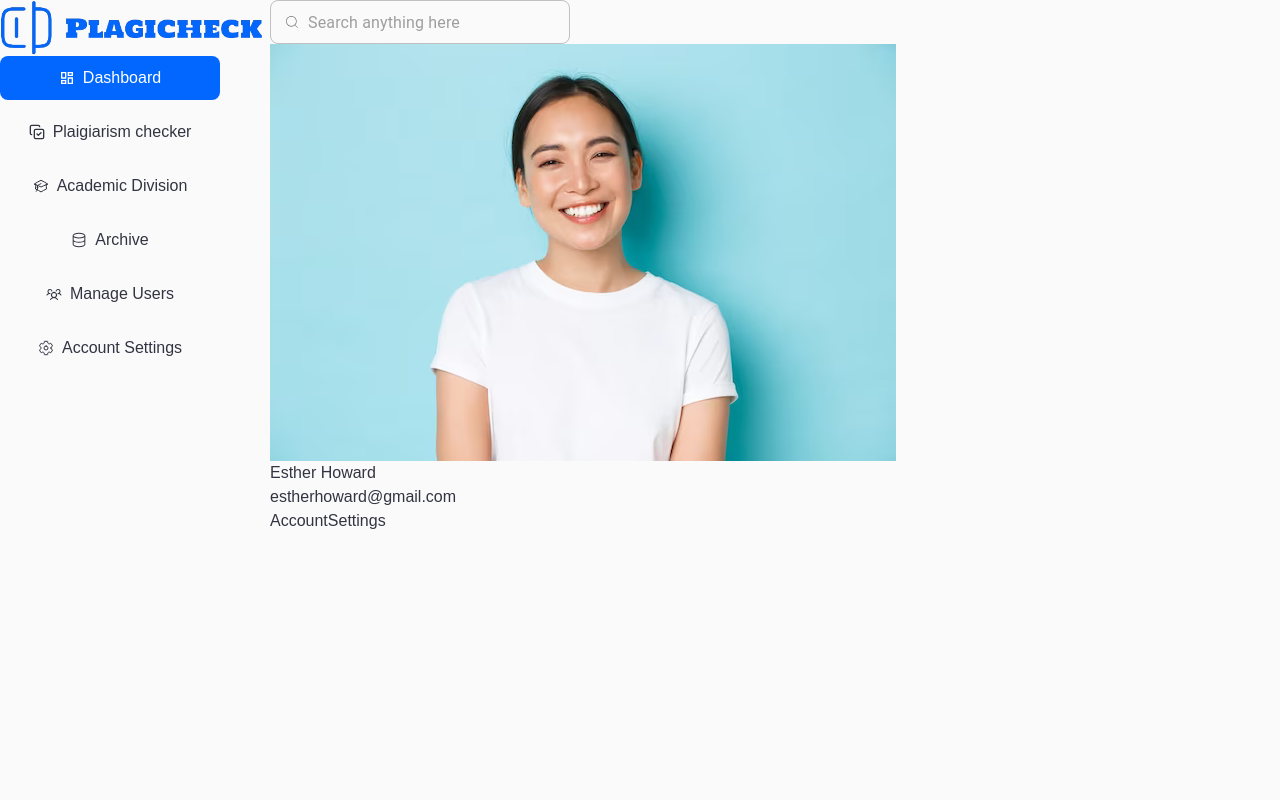
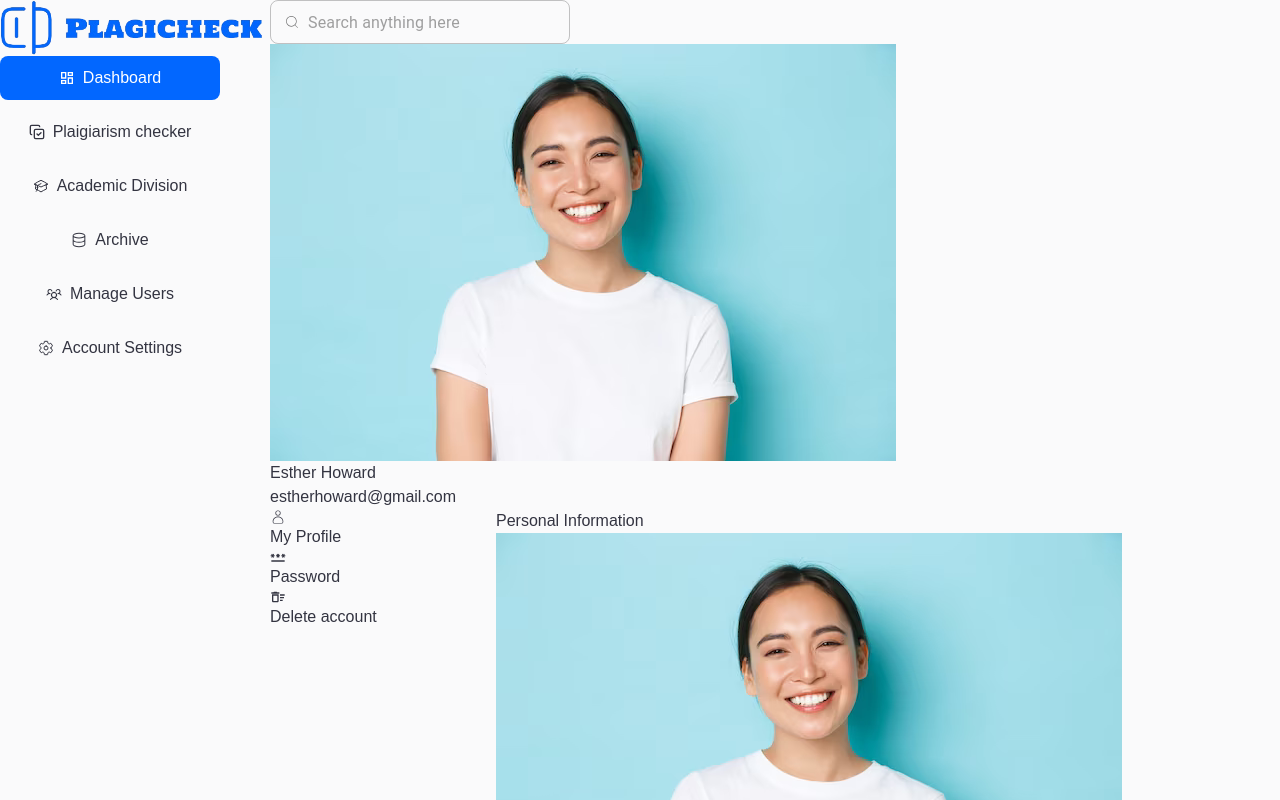
Before and after one commit to amt-theophilus-mercifield/plagiTest, a React (Vite) app in the folder plagicheck/: page /dashboard/account-settings in a window 1280 px wide. Built offline with nearby package versions, Linux system fonts and the light colour scheme.

Commit message:
feat: Accounts Settings page

```diff
--- a/plagicheck/src/components/dashboard/AccountSettings.tsx
+++ b/plagicheck/src/components/dashboard/AccountSettings.tsx
@@ -1,9 +1,114 @@
-import React from 'react'
+import React from "react";
+import styled from "styled-components";
+import { CiUser } from "react-icons/ci";
+import { MdPassword } from "react-icons/md";
+import { MdOutlineDeleteSweep } from "react-icons/md";
+import profile from "./../../assets/profile.png";
+import { Button } from "../commons/Button";
+import { SecondaryButton } from "../commons/Button";
+
+const accountMenuItems = [
+  {
+    label: "My Profile",
+    icon: <CiUser />,
+    key: "my-profile",
+  },
+  {
+    label: "Password",
+    icon: <MdPassword />,
+    key: "password",
+  },
+  {
+    label: "Delete account",
+    icon: <MdOutlineDeleteSweep />,
+    key: "delete-account",
+  },
+];
+
+const personalInformation = [
+  {
+    label: "First Name",
+    placeholder: "Enter your first name here",
+    key: "first-name",
+  },
+  {
+    label: "Last Name",
+    placeholder: "Enter your last name here",
+    key: "last-name",
+  },
+  {
+    label: "Email Address",
+    placeholder: "Eg. estherhoward@gmail.com",
+    key: "email",
+  },
+  {
+    label: "Phone",
+    placeholder: "(603) 555-0123",
+    key: "telephone",
+  },
+];
 
 const AccountSettings = () => {
   return (
-    <div>AccountSettings</div>
-  )
-}
+    <Container>
+      <div className="settings-menu">
+        <div className="menu flex flex-col gap-6">
+          {accountMenuItems.map((accountMenuItems, index) => (
+            <React.Fragment key={index}>
+              <div className="flex items-center gap-2 ">
+                {accountMenuItems.icon}
+                {accountMenuItems.label}
+              </div>
+            </React.Fragment>
+          ))}
+        </div>
+      </div>
+      <div className="settings-wrapper border-l pt-[41px] pl-[50px]">
+        <div className="grid gap-[41px] ">
+          <div className="flex flex-col gap-[36px]">
+            <h2 className="text-[19.2px] text-[#1A1A2A] ">
+              Personal Information
+            </h2>
+            <div className="flex items-center gap-[24px] ">
+              <img
+                src={profile}
+                alt=""
+                className="rounded-full w-[114px] h-[114px] object-cover"
+              />
+              <div className="gap-[8px]">
+                <p className="text-[19.2px] text-[#1A1A2A] ">Esther Howard</p>
+                <p className="text-[16px]">Staff ID: 1245</p>
+              </div>
+            </div>
+          </div>
+          <div className="">
+            {personalInformation.map((personalInformation) => (
+              <div className="flex flex-col ">
+                <label htmlFor="name">{personalInformation.label}</label>
+                <input
+                  style={{ height: "44px" }}
+                  placeholder={personalInformation.placeholder}
+                  className="text-[16px] px-4 py-[10px] border-2 rounded-lg focus:outline-[#4D4DFF]"
+                />
+              </div>
+            ))}
+          </div>
+        </div>
+        <div className="flex gap-8 py-8">
+          <SecondaryButton className="w-[169px]">Cancel</SecondaryButton>
+          <Button className="w-[169px]">Save Changes</Button>
+        </div>
+      </div>
+    </Container>
+  );
+};
 
-export default AccountSettings
+export default AccountSettings;
+
+const Container = styled.div`
+  width: 100%;
+  height: 100%;
+  grid-template-columns: 226px 1fr;
+  display: grid;
+  grid-template
+`;
```
